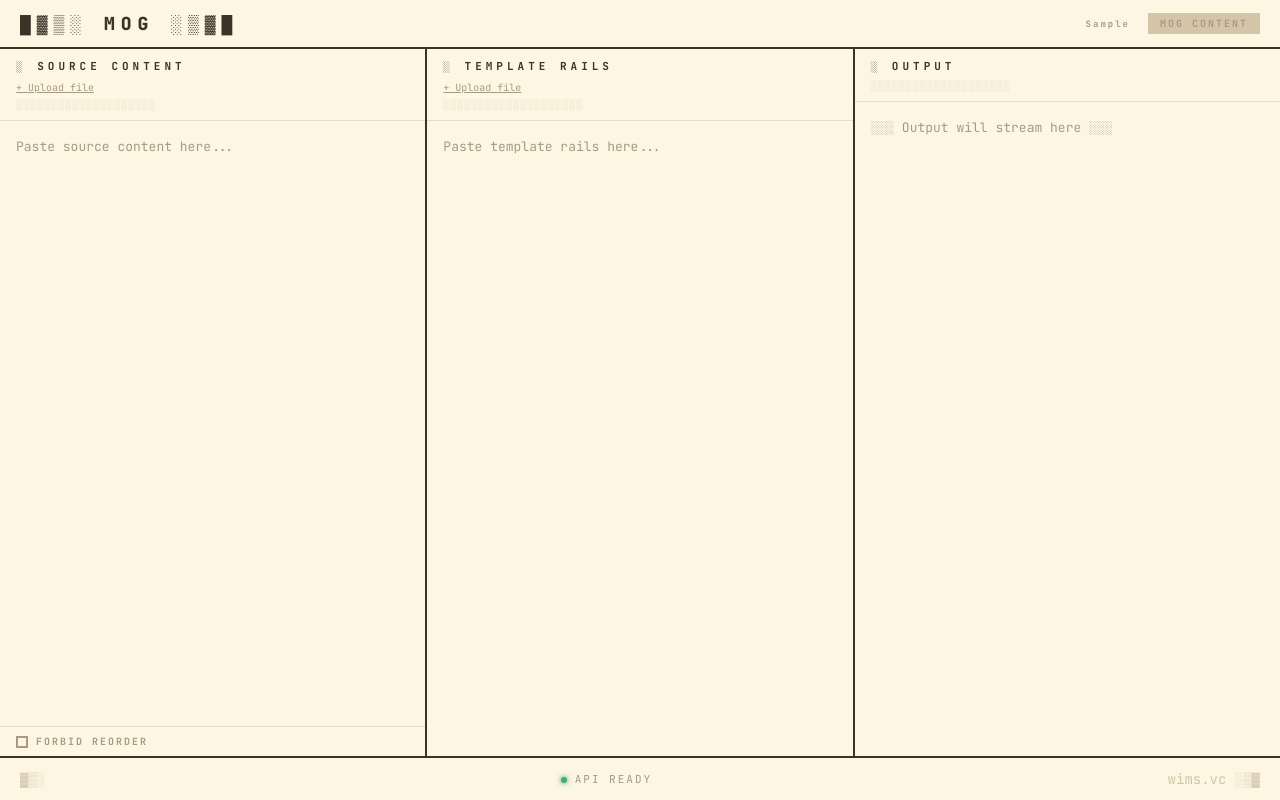
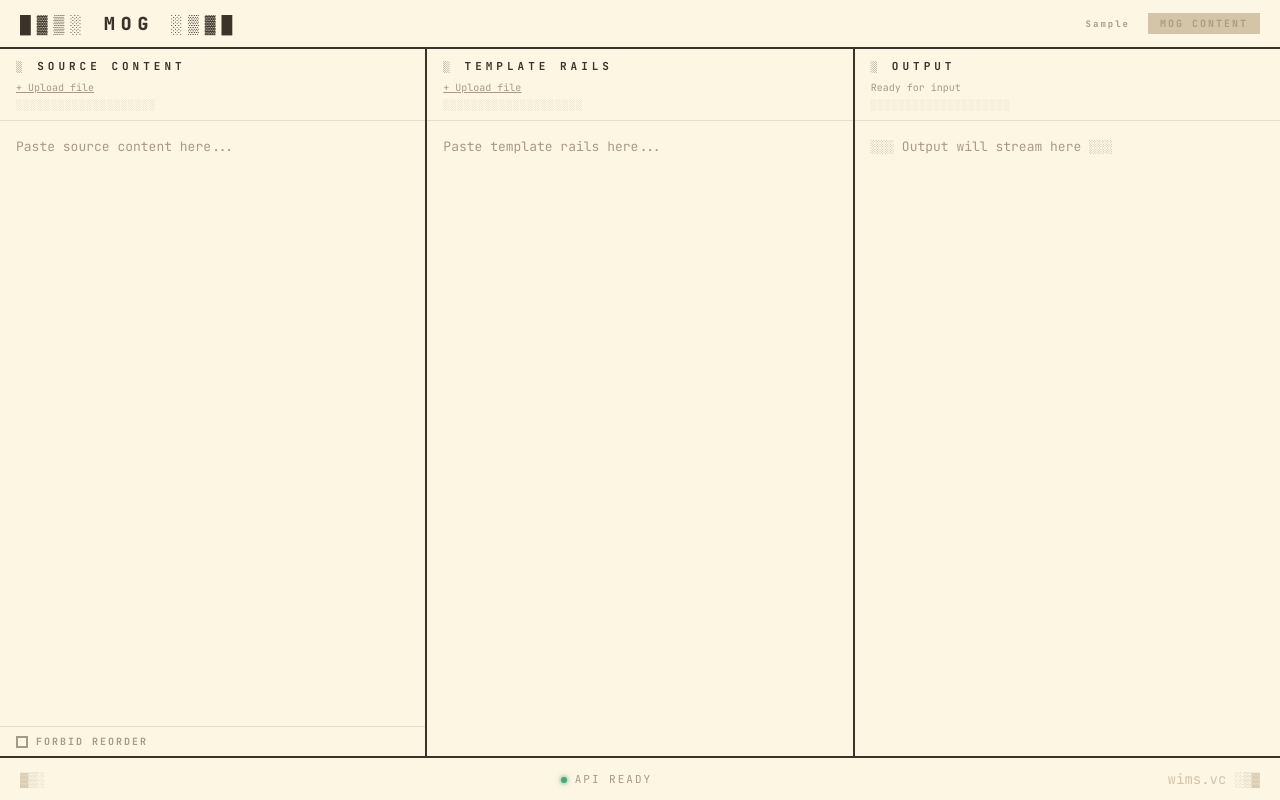
Before and after one commit to superfunteam/mog, a React (Vite) app: page / in a window 1280 px wide. Built offline with nearby package versions, Linux system fonts and the light colour scheme.

Commit message:
Add "Ready for input" line to output section in col 3 (69b4792c976aa271597546ce)

```diff
--- a/src/App.css
+++ b/src/App.css
@@ -133,6 +133,17 @@ html, body, #root {
 
 .link:hover {
   color: var(--black);
+}
+
+.link-static {
+  background: transparent;
+  border: none;
+  color: var(--mid);
+  font-family: var(--font);
+  font-size: 10px;
+  padding: 0;
+  display: inline-block;
+  line-height: normal;
 }
 
 .column-actions {
--- a/src/App.jsx
+++ b/src/App.jsx
@@ -212,6 +212,7 @@ function App() {
               <div className="column-label">░ Output</div>
               {output && <button className="btn-clear" onClick={() => setOutput("")}>CLEAR</button>}
             </div>
+            <div className="column-sub"><span className="link-static">Ready for input</span></div>
             <div className="column-fill">{fillBar(output.length, Math.max(source.length, 1))}</div>
           </div>
           <textarea
```
